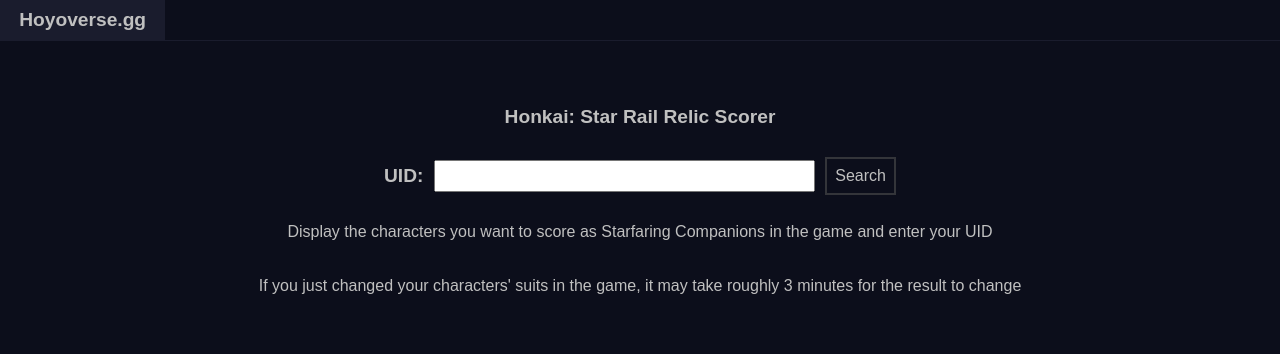
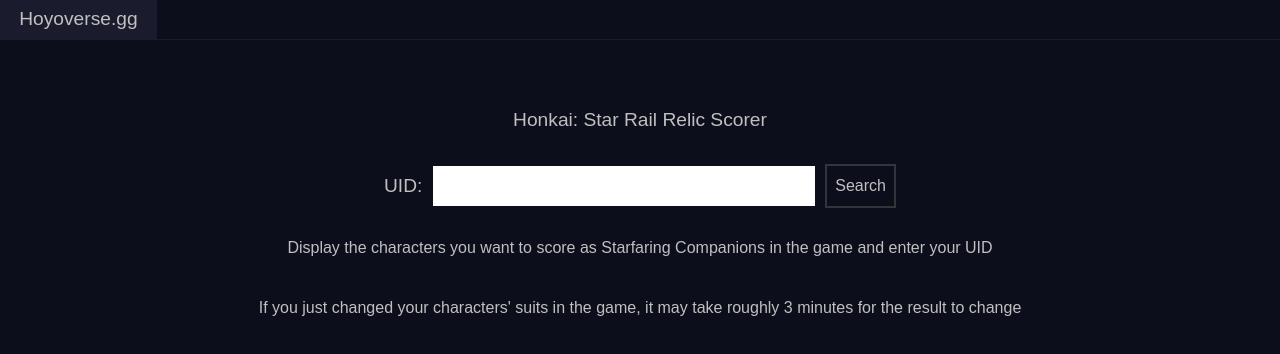
Before and after one commit to HarbingerZou/Hoyoverse-tools, a Next.js app: page / in a window 1280 px wide. Shown: the top 354 px of the page. Built offline with nearby package versions, Linux system fonts and the light colour scheme.

Commit message:
tailwind setup, small bug fix

```diff
--- a/package.json
+++ b/package.json
@@ -24,6 +24,7 @@
     "@types/react": "^18.2.48",
     "@types/react-dom": "^18.2.18",
     "bcryptjs": "^2.4.3",
+    "daisyui": "^4.7.2",
     "express": "^4.18.2",
     "express-session": "^1.17.3",
     "fs": "^0.0.1-security",
@@ -34,6 +35,7 @@
     "next-session": "^4.0.5",
     "nodemailer": "^6.9.9",
     "react": "^18.2.0",
+    "react-daisyui": "^5.0.0",
     "react-dom": "^18.2.0",
     "react-helmet": "^6.1.0",
     "react-select": "^5.7.2"
@@ -41,6 +43,9 @@
   "devDependencies": {
     "@types/nodemailer": "^6.4.14",
     "@types/react-helmet": "^6.1.11",
+    "autoprefixer": "^10.4.17",
+    "postcss": "^8.4.35",
+    "tailwindcss": "^3.4.1",
     "typescript": "^5.0.4"
   }
 }
--- a/pages/_app.js
+++ b/pages/_app.js
@@ -1,3 +1,4 @@
+import "./tailwind.css"
 import "./style.css"
 import Head from "next/head"
 import Header from "../components/header"
@@ -19,7 +20,9 @@
       <script async src="https://pagead2.googlesyndication.com/pagead/js/adsbygoogle.js?client=ca-pub-6975458143406021"
         crossOrigin="anonymous"></script>
       <Header />
-      <Component {...pageProps} />
+      <div className="min-h-screen bg-primary">
+        <Component {...pageProps} />
+      </div>
     </SessionProvider>
     )
 }
--- a/pages/api/characterWeight.js
+++ b/pages/api/characterWeight.js
@@ -1,4 +1,4 @@
-import getWeights from "../../../utils/starrail/getWeight";
+import getWeights from "../../utils/starrail/getWeight";
 export default async function(req, res){
     const input = req.body
     const {name} = input
--- a/pages/style.css
+++ b/pages/style.css
@@ -1,11 +1,13 @@
+@tailwind base;
+@tailwind components;
+@tailwind utilities;
 body {
 	font-family: 'Fira Sans Extra Condensed', sans-serif;
 	/*background-color: #0c101f;*/
-	color: silver;
+	color: #c0c0c0;
 	font-size: clamp(14px, 2vw, 16px);
 	padding: 0px;
 	margin: 0px;
-	background-color: #0c0e1b;
 }
 
 
--- /dev/null
+++ b/pages/tailwind.css
@@ -0,0 +1,3 @@
+@tailwind base;
+@tailwind components;
+@tailwind utilities;
--- /dev/null
+++ b/postcss.config.js
@@ -0,0 +1,6 @@
+module.exports = {
+  plugins: {
+    tailwindcss: {},
+    autoprefixer: {},
+  },
+}
--- /dev/null
+++ b/tailwind.config.js
@@ -0,0 +1,34 @@
+/** @type {import('tailwindcss').Config} */
+/** @type {import('tailwindcss').Config} */
+module.exports = {
+  content: [
+    "./app/**/*.{js,ts,jsx,tsx,mdx}",
+    "./pages/**/*.{js,ts,jsx,tsx,mdx}",
+    "./components/**/*.{js,ts,jsx,tsx,mdx}",
+
+    // Or if using `src` directory:
+    "./src/**/*.{js,ts,jsx,tsx,mdx}",
+  ],
+  theme: {
+    extend: {
+      colors: {
+        // Define your custom colors
+        primary: '#0c0e1b', // Example primary color (purple)
+        secondary: '#34353a',
+        'default-font': "#c0c0c0",
+      },
+      // Optionally extend the backgroundColor to directly include your primary and secondary colors
+      backgroundColor: theme => ({
+        ...theme('colors'),
+        primary: '#0c0e1b', // Example primary color (purple)
+        secondary: '#34353a' // Use the same color value as in colors
+      }),
+    },
+  },
+  plugins: [
+    require('daisyui'),
+  ],
+  daisyui: {
+    themes: ["light", "dark", "cupcake"], // Example theme customization
+  },
+}
```
Also changed, not shown: 1 other file (tests, documents, lock files or other folders).
